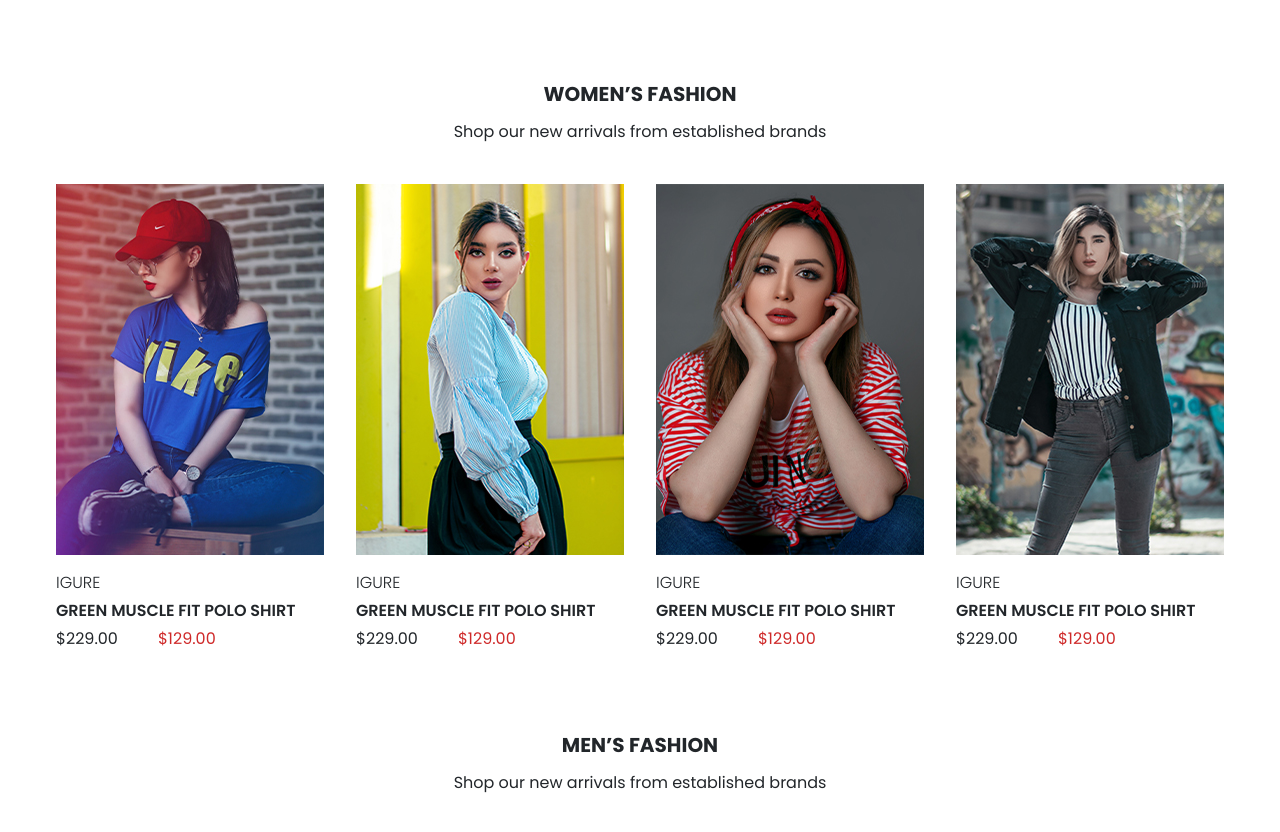
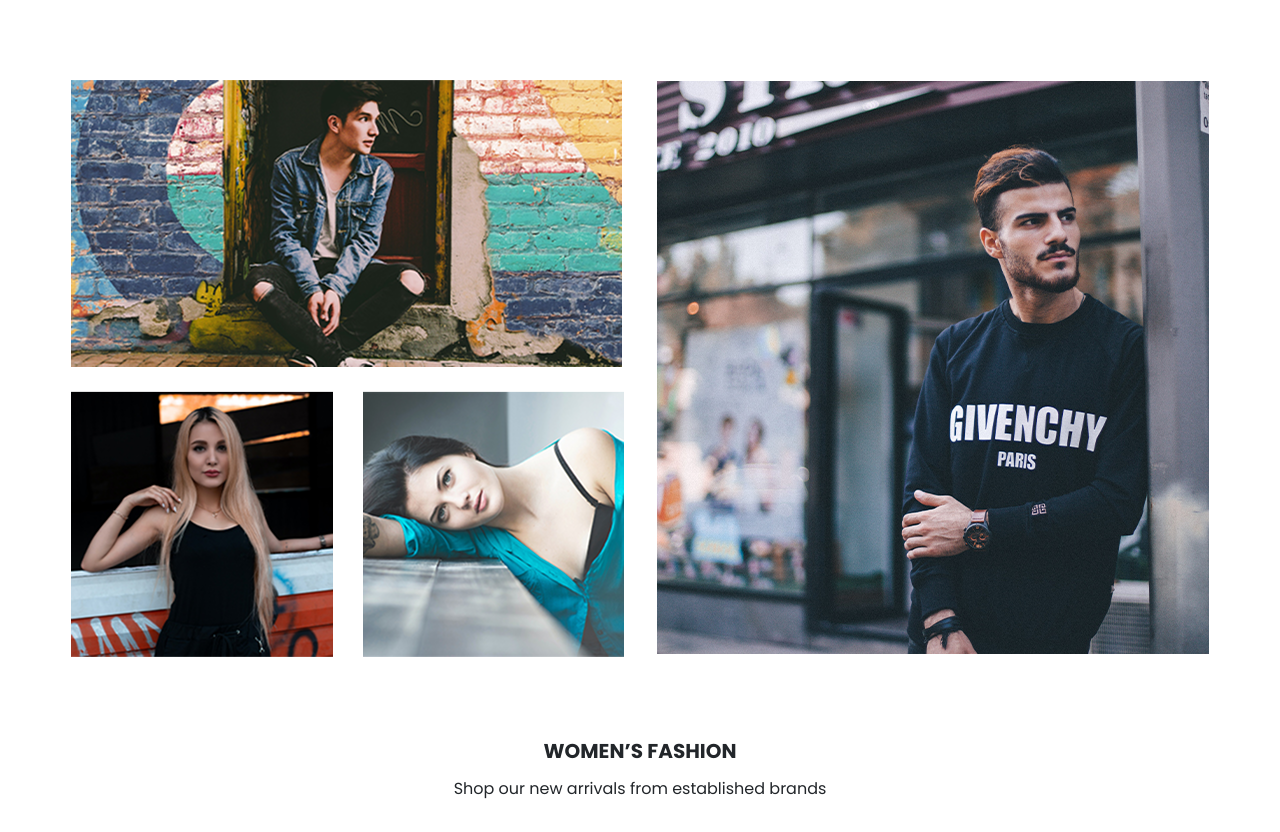
Before and after one commit to mdshahed1971/Fashion-loading, a plain HTML site: page index.html in a window 1280 px wide. Shown: the part 736-1568 px from the top of the page. Drawn offline with nearby package versions, Linux system fonts and the light colour scheme.

Commit message:
added boys and girls fashion

```diff
--- a/index.html
+++ b/index.html
@@ -87,6 +87,28 @@
 </div>
 </section>
 <!-- banner end -->
+
+<!-- boys and girls fashion start -->
+
+<section class="lg:mb-20 md:mb-10 mb-5">
+    <div class="flex justify-center gap-8 lg:flex-row flex-col lg:ml-0 md:ml-28 mb-0">
+    <div>
+<div class="mb-6">
+    <img src="./img/2.png" alt="">
+</div>
+<div class="flex md:flex-row flex-col gap-7">
+    <img src="./img/3.png" alt="">
+    <img src="./img/4.png" alt="">
+</div>
+</div>
+
+<div>
+    <img src="./img/5.png" alt="">
+</div>
+
+</div>
+</section>
+<!-- boys and girls fashion end -->
 
 
 <!-- WOMEN’S FASHION start -->
```
